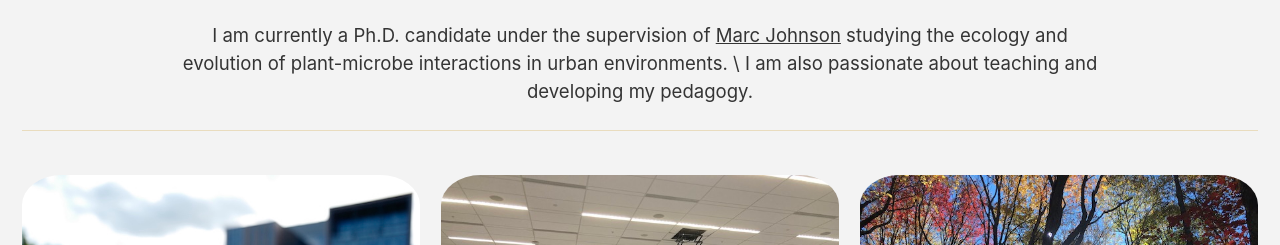
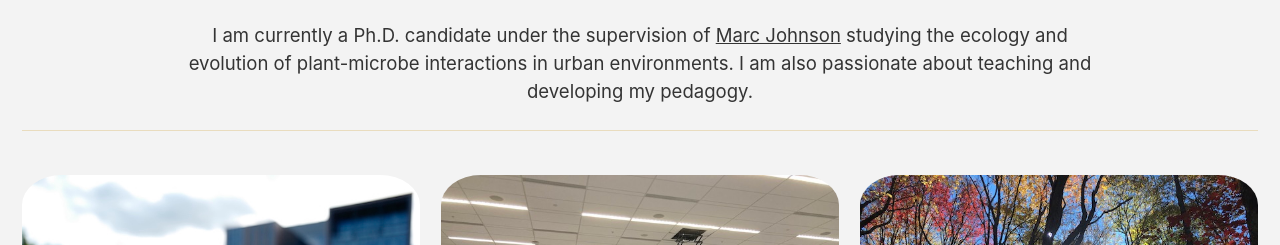
Before and after one commit to dmurraystoker/dmurraystoker.github.io, a Jekyll site: the page built from _pages/landing.md, in a window 1280 px wide. Shown: the part 376-621 px from the top of the page. Built offline with Jekyll 4.4.1, drawn with Linux system fonts in a browser that asks for light colours; cached includes are drawn as plain includes; nearby versions of some CDN libraries.

```diff
--- a/_pages/landing.md
+++ b/_pages/landing.md
@@ -10,7 +10,7 @@ header:
 excerpt: Department of Ecology & Evolutionary Biology <br> University of Toronto
 
 intro:
-  - excerpt: 'I am currently a Ph.D. candidate under the supervision of [Marc Johnson](https://evoecolab.wordpress.com/) studying the ecology and evolution of plant-microbe interactions in urban environments. \\ I am also passionate about teaching and developing my pedagogy.'
+  - excerpt: 'I am currently a Ph.D. candidate under the supervision of [Marc Johnson](https://evoecolab.wordpress.com/) studying the ecology and evolution of plant-microbe interactions in urban environments. I am also passionate about teaching and developing my pedagogy.'
 
 feature_row:
   - image_path: /assets/images/clover_MN_building.jpg
```
